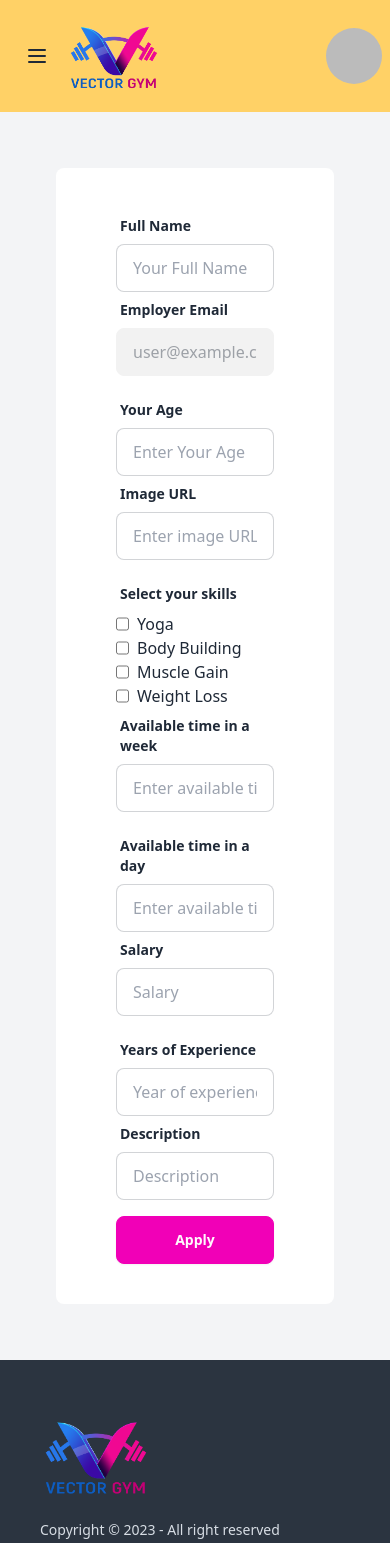
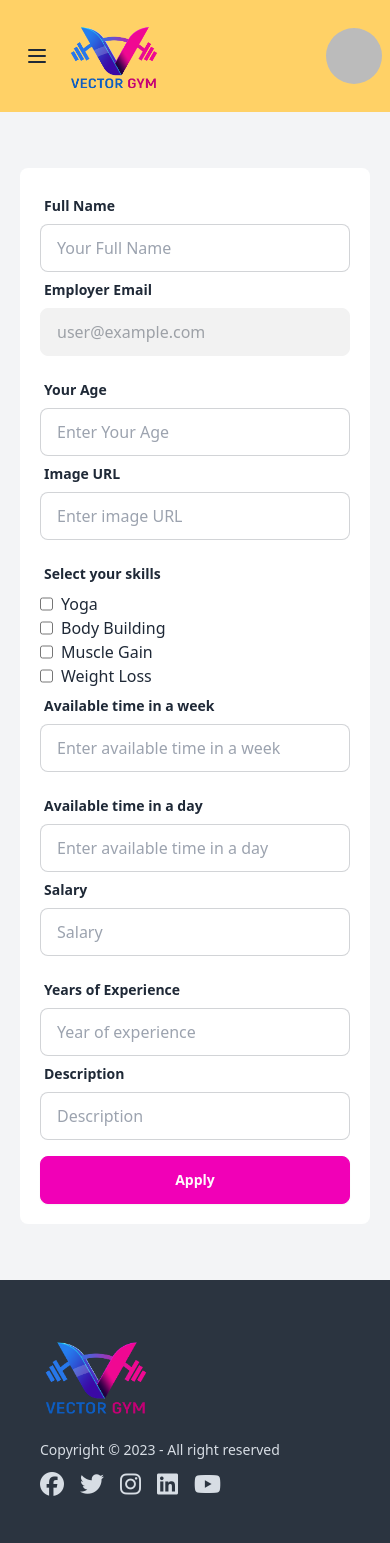
Before and after one commit to liton61/vector-gym-client-side, a React (Vite) app: page /trainerForm in a window 390 px wide. Shown: the top 1543 px of the page. Built offline with nearby package versions, Linux system fonts and the light colour scheme; no server answers; sample sign-in values are in the browser's storage.

Commit message:
responsive design added for trainer from

```diff
--- a/src/pages/Trainer/TrainerForm.jsx
+++ b/src/pages/Trainer/TrainerForm.jsx
@@ -59,11 +59,11 @@
     }
 
     return (
-        <div className="p-14 bg-gray-100">
-            <form onSubmit={handleApplied} className="lg:w-3/4 mx-auto bg-white p-10 rounded-lg">
-                <div className='md:flex gap-6 justify-center mb-4'>
+        <div className="py-14 bg-gray-100 lg:px-0 px-5">
+            <form onSubmit={handleApplied} className="lg:w-3/4 mx-auto bg-white lg:p-10 md:p-10 py-5 rounded-lg">
+                <div className='lg:flex gap-5 justify-center mb-4'>
 
-                    <div className="form-control md:w-1/2 px-5">
+                    <div className="form-control lg:w-1/2 w-full px-5">
                         <label className="label">
                             <span className='label-text font-bold'>Full Name</span>
                         </label>
@@ -71,7 +71,7 @@
                             <input type="text" name='name' placeholder="Your Full Name" className="input input-bordered focus:outline-none w-full" />
                         </label>
                     </div>
-                    <div className="form-control md:w-1/2 px-5">
+                    <div className="form-control lg:w-1/2 w-full px-5">
                         <label className="label">
                             <span className='label-text font-bold'>Employer Email </span>
                         </label>
@@ -80,8 +80,8 @@
                         </label>
                     </div>
                 </div>
-                <div className='md:flex gap-6 justify-center mb-4'>
-                    <div className="form-control md:w-1/2 px-5">
+                <div className='lg:flex gap-5 justify-center mb-4'>
+                    <div className="form-control lg:w-1/2 w-full px-5">
                         <label className="label">
                             <span className='label-text font-bold'>Your Age</span>
                         </label>
@@ -89,7 +89,7 @@
                             <input type="number" name='age' placeholder="Enter Your Age" className="input input-bordered focus:outline-none w-full" />
                         </label>
                     </div>
-                    <div className="form-control md:w-1/2 px-5">
+                    <div className="form-control lg:w-1/2 w-full px-5">
                         <label className="label">
                             <span className='label-text font-bold'>Image URL</span>
                         </label>
@@ -98,8 +98,8 @@
                         </label>
                     </div>
                 </div>
-                <div className='md:flex gap-6 justify-center mb-4'>
-                    <div className="form-control md:w-1/2 px-5">
+                <div className='lg:flex gap-5 justify-center mb-4'>
+                    <div className="form-control lg:w-1/2 w-full px-5">
                         <label className="label">
                             <span className='label-text font-bold'>Select your skills</span>
                         </label>
@@ -128,7 +128,7 @@
                             </div>
                         </label>
                     </div>
-                    <div className="form-control md:w-1/2 px-5">
+                    <div className="form-control lg:w-1/2 w-full px-5">
                         <label className="label">
                             <span className='label-text font-bold'>Available time in a week
                             </span>
@@ -138,8 +138,8 @@
                         </label>
                     </div>
                 </div>
-                <div className='md:flex gap-6 justify-center mb-4'>
-                    <div className="form-control md:w-1/2 px-5">
+                <div className='lg:flex gap-5 justify-center mb-4'>
+                    <div className="form-control lg:w-1/2 w-full px-5">
                         <label className="label">
                             <span className='label-text font-bold'>Available time in a day
                             </span>
@@ -148,7 +148,7 @@
                             <input type="text" name='timeDay' placeholder="Enter available time in a day" className="input input-bordered focus:outline-none w-full" />
                         </label>
                     </div>
-                    <div className="form-control md:w-1/2 px-5">
+                    <div className="form-control lg:w-1/2 w-full px-5">
                         <label className="label">
                             <span className='label-text font-bold'>Salary
                             </span>
@@ -158,8 +158,8 @@
                         </label>
                     </div>
                 </div>
-                <div className='md:flex gap-6 justify-center mb-4'>
-                    <div className="form-control md:w-1/2 px-5">
+                <div className='lg:flex gap-5 justify-center mb-4'>
+                    <div className="form-control lg:w-1/2 w-full px-5">
                         <label className="label">
                             <span className='label-text font-bold'>Years of Experience
 
@@ -169,7 +169,7 @@
                             <input type="text" name='experience' placeholder="Year of experience" className="input input-bordered focus:outline-none w-full" />
                         </label>
                     </div>
-                    <div className="form-control md:w-1/2 px-5">
+                    <div className="form-control lg:w-1/2 w-full px-5">
                         <label className="label">
                             <span className='label-text font-bold'>Description
                             </span>
@@ -181,7 +181,7 @@
                 </div>
 
                 <div className="px-5">
-                    <button type="submit" className="btn btn-active btn-secondary w-full">Apply</button>
+                    <button type="submit" className="btn btn-active btn-secondary w-full font-bold">Apply</button>
                 </div>
             </form>
         </div>
```
